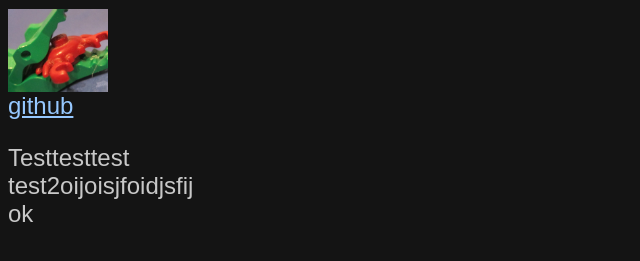
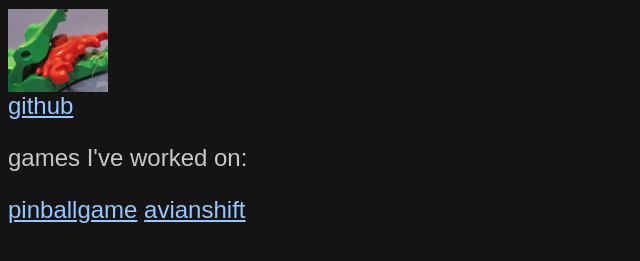
Before and after one commit to fnkzhang/fnkzhang.github.io, a plain HTML site: page index.html in a window 1280 px wide. Shown: the part 71-332 px from the top of the page, without its empty margins (0-640 px from the left). Drawn offline with Linux system fonts and the light colour scheme.

Commit message:
Update index.html

```diff
--- a/index.html
+++ b/index.html
@@ -30,10 +30,9 @@
 	<h2>Frank Zhang's Website</h2>
 	<img src="img/alligator.jpg" width= 100><br>
 	<a = href="https://github.com/fnkzhang">github</a>
-	<p> Testtesttest <br>
-		test2oijoisjfoidjsfij <br>
-		ok </p>
-	<a = href="game/>testgame</a>
+	<p> games I've worked on: </p>
+	<a = href="https://goldmari.itch.io/crapshoot"> pinballgame</a>
+	<a = href="https://clxrffdman.itch.io/avian-shift"> avianshift</a>
 
 </body>
 </html>
```
